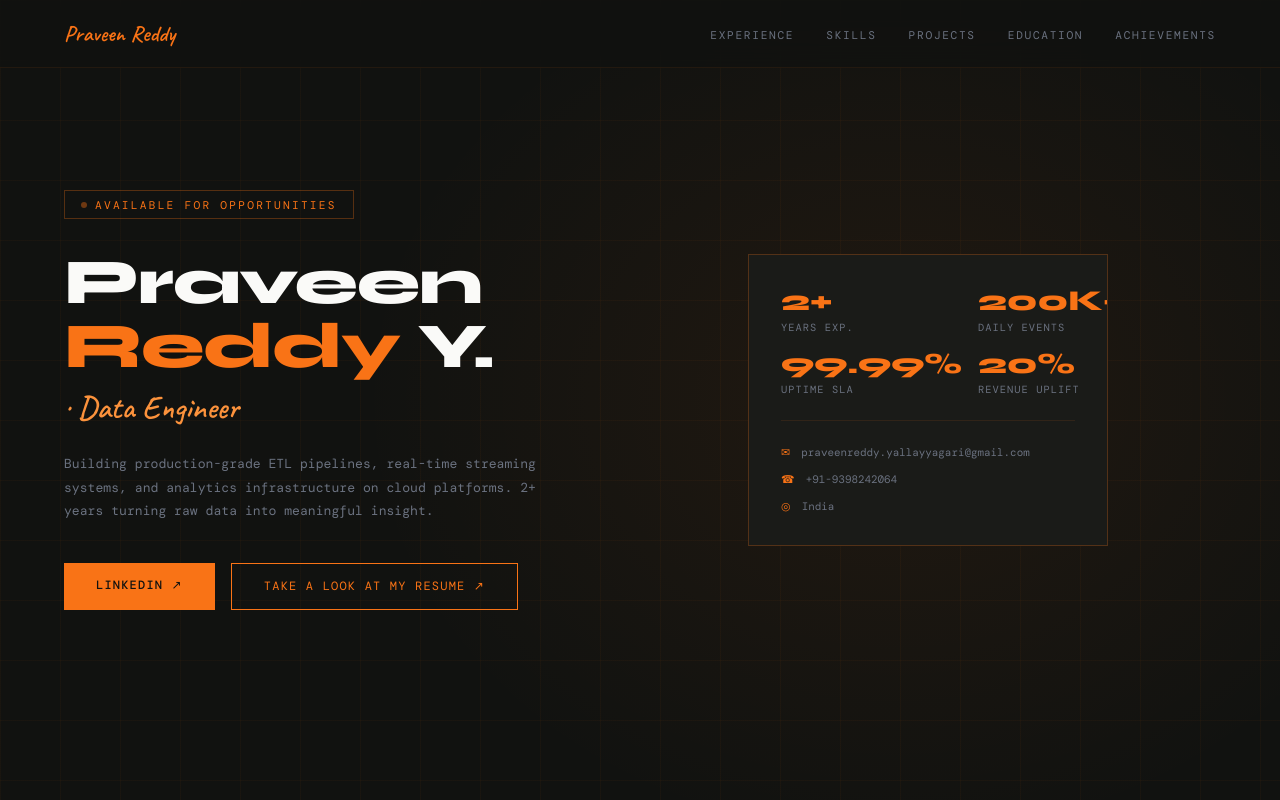
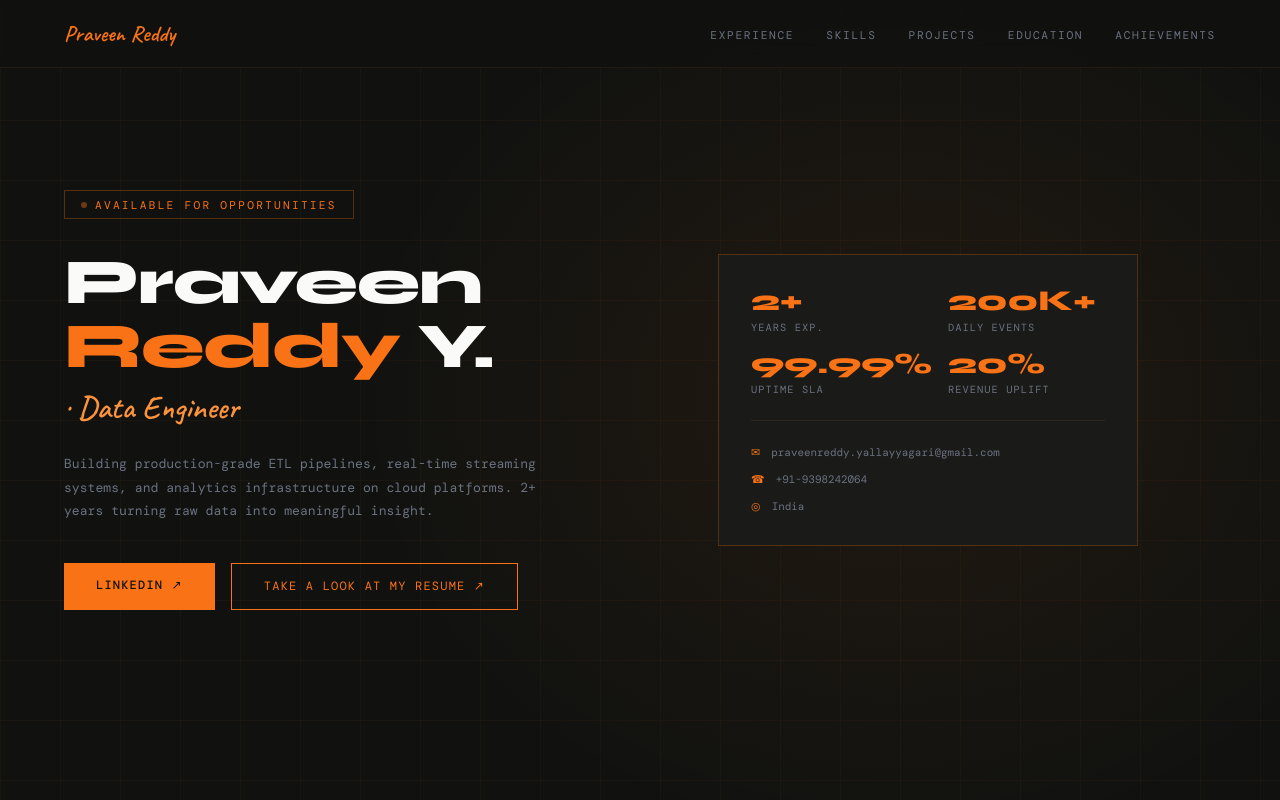
Before and after one commit to PraveenReddy789/Praveen_Reddy_Portfolio, a plain HTML site: page index.html in a window 1280 px wide. Shown: the top 800 px of the page. Drawn offline with nearby package versions, Linux system fonts and the light colour scheme; a web font is replaced by a local one.

Commit message:
Portfolio Updated

```diff
--- a/index.html
+++ b/index.html
@@ -57,7 +57,7 @@
     border: 1px solid rgba(249,115,22,0.25);
     padding: 2rem;
     width: 100%;
-    max-width: 360px;
+    max-width: 420px;
     position: relative;
     z-index: 3;
     isolation: isolate;
```
